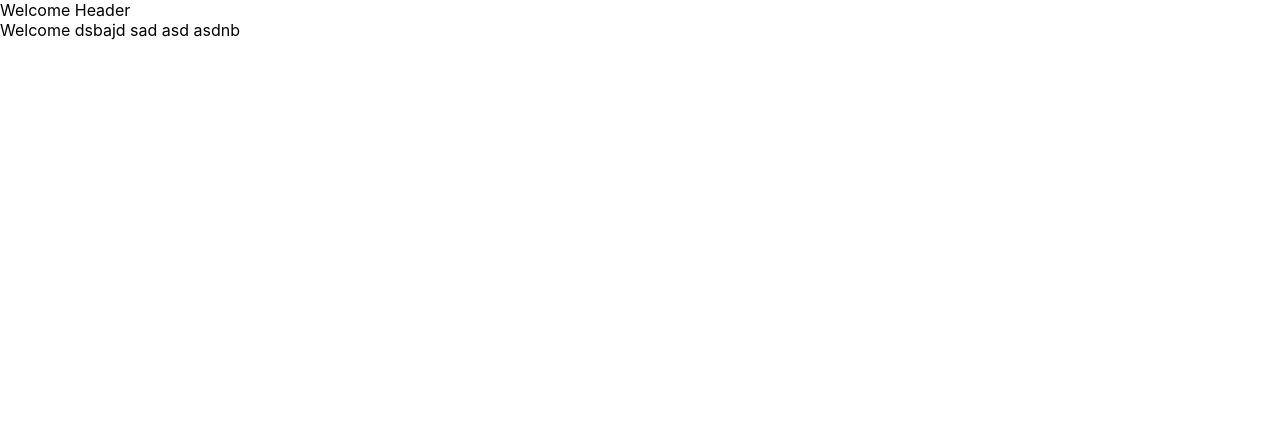
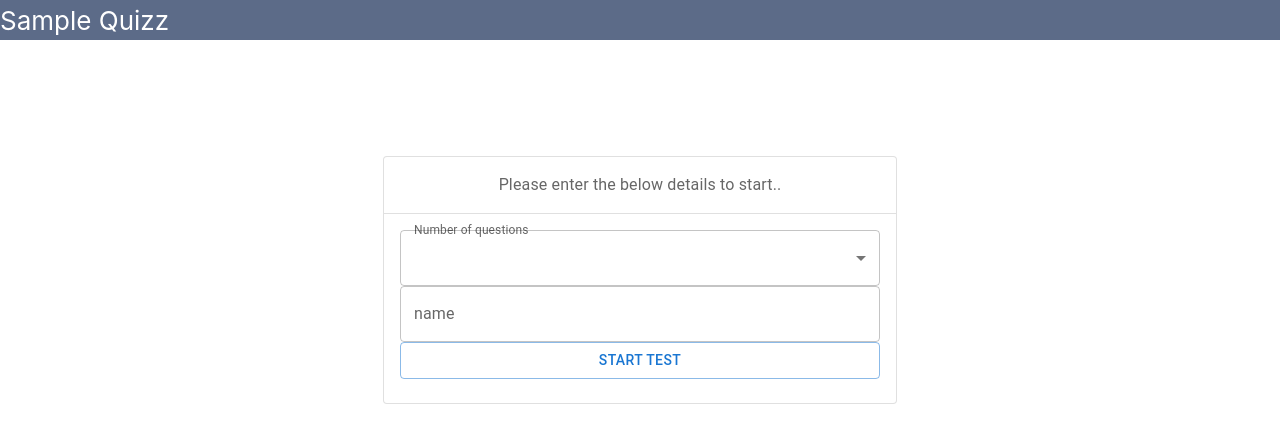
Before and after one commit to Rizwan20596/quizz-app, a React (Create React App) app in the folder frontend/quizz-frontend/: page / in a window 1280 px wide. Shown: the top 442 px of the page. Built offline with nearby package versions, Linux system fonts and the light colour scheme.

Commit message:
Frontend implementation without timer

```diff
--- a/frontend/quizz-frontend/package.json
+++ b/frontend/quizz-frontend/package.json
@@ -3,6 +3,9 @@
   "version": "0.1.0",
   "private": true,
   "dependencies": {
+    "@emotion/react": "^11.10.6",
+    "@emotion/styled": "^11.10.6",
+    "@mui/material": "^5.11.15",
     "@testing-library/jest-dom": "^5.16.5",
     "@testing-library/react": "^13.4.0",
     "@testing-library/user-event": "^13.5.0",
--- a/frontend/quizz-frontend/src/App.css
+++ b/frontend/quizz-frontend/src/App.css
@@ -1,5 +1,9 @@
+#root{
+  height: 100%;
+}
 .App {
   text-align: center;
+  height: 100%;
 }
 
 .App-logo {
@@ -13,12 +17,12 @@
   }
 }
 
-.App-header {
-  background-color: #282c34;
-  min-height: 100vh;
+.header {
+  background-color: #5c6b88;
+  height: 5vh;
   display: flex;
   flex-direction: column;
-  align-items: center;
+  align-items: start;
   justify-content: center;
   font-size: calc(10px + 2vmin);
   color: white;
@@ -26,6 +30,14 @@
 
 .App-link {
   color: #61dafb;
+}
+
+.quizz-body{
+  display: flex;
+  flex-direction: column;
+  align-items: center;
+  justify-content: center;
+  min-height: 60vh;
 }
 
 @keyframes App-logo-spin {
--- a/frontend/quizz-frontend/src/App.js
+++ b/frontend/quizz-frontend/src/App.js
@@ -2,6 +2,7 @@ import React from "react";
 import QuizzComponent from './components/quizz/quizz-home'
 import Header from './components/Header/header'
 import { Route, BrowserRouter as Router, Routes } from 'react-router-dom';
+import './App.css';
 
 const App = () => {
   return (
--- a/frontend/quizz-frontend/src/components/Header/header.jsx
+++ b/frontend/quizz-frontend/src/components/Header/header.jsx
@@ -3,8 +3,8 @@ import React from "react";
 
 const Header = () => {
     return (
-        <header className="App-header">
-            Welcome Header
+        <header className="header">
+            Sample Quizz
         </header>
     )
 }
--- /dev/null
+++ b/frontend/quizz-frontend/src/components/quizz/qna-comp.jsx
@@ -0,0 +1,41 @@
+import React, { useState } from "react";
+import { Card, CardContent, CardHeader, Typography, Divider, FormControl, Button, FormControlLabel, Checkbox, Alert, Snackbar } from '@mui/material';
+
+const QNAComponent = (props) => {
+const [selectedIndex, setSelectedIndex] = useState(100);
+const [enableAlert, setEnableAlert] = useState(false);
+    const verifyAnswer = () => {
+        if (selectedIndex === props.question.answer_index) {
+            setEnableAlert(true);
+            setTimeout(() => {
+                setEnableAlert(false)
+            }, 3000);
+            props.increaseScore();
+        }
+        setSelectedIndex(100);
+        props.nextQuestion();
+    }
+
+return(
+    <>
+        {enableAlert &&
+            <Snackbar open={enableAlert} autoHideDuration={6000} anchorOrigin={{vertical:'bottom', horizontal:'right'}}>
+                <Alert severity="success">Congrats! it was the right answer.</Alert>
+            </Snackbar>}
+        <Card variant="outlined" style={{ width: '80%' }}>
+            <CardHeader subheader={props.question.question} />
+            <Divider />
+            <CardContent>
+                <FormControl fullWidth style={{ marginLeft: '20px' }}>
+                    {props.question.choices.map((v, ind) => (
+                        <FormControlLabel control={<Checkbox checked={selectedIndex === ind ? true : false} onChange={() => { setSelectedIndex(ind) }} />} label={v} />
+                    ))}
+                    <Button variant="contained" onClick={() => { verifyAnswer() }}>{props.lastQuestion ? 'Finish' : 'Next'}</Button>
+                </FormControl>
+            </CardContent>
+        </Card>
+    </>
+)
+}
+
+export default QNAComponent
--- a/frontend/quizz-frontend/src/components/quizz/quizz-home.jsx
+++ b/frontend/quizz-frontend/src/components/quizz/quizz-home.jsx
@@ -1,8 +1,44 @@
-import React from "react";
+import React, { useEffect, useState } from "react";
+import QNAComponent from "./qna-comp";
+import PreStartComponent from "./quizz-pre-start";
+import ResultsScreen from './resultsScreen'
 
 const QuizzComponent = () => {
+    const [questions, setQuestions] = useState([]);
+    const [questIndex, setQuestIndex] = useState(0);
+    const [score, setScore] = useState(0);
+    const [finished, setFinished]= useState(false);
+    const startTest = (num) => {
+        let url = `http://localhost:8000/api/questions/${num}`;
+            fetch(url, {
+                method: "GET",
+                headers: { "Content-Type": "application/json" }
+            }).then((res) => res.json()).then(json => { setQuestions(json.data); });
+    }
+
+    const nextQuestion = () => {
+        if(questIndex+1 < questions.length){
+            setQuestIndex(questIndex+1);
+        } else {
+            setFinished(true);
+            setQuestIndex(0);
+        }
+    }
+
+    const increaseScore = () => {
+        setScore(score+1);
+    }
+
     return(
-        <div>Welcome dsbajd sad asd asdnb </div>
+        <div className="quizz-body">
+            {questions.length ?
+                (finished ?
+                    <ResultsScreen score={score} />
+                    : <QNAComponent question={questions[questIndex]} nextQuestion={nextQuestion} increaseScore={increaseScore} lastQuestion={questIndex + 1 === questions.length} />)
+                :
+                <PreStartComponent startTest={startTest} />
+            }
+        </div>
     )
 }
 
--- /dev/null
+++ b/frontend/quizz-frontend/src/components/quizz/quizz-pre-start.jsx
@@ -0,0 +1,35 @@
+import React, { useState } from "react";
+import { Card, CardContent, CardHeader, Divider, Select, MenuItem, InputLabel, FormControl, TextField, Button } from '@mui/material';
+
+const PreStartComponent = (props) => {
+    const dropdownVals = Array(10).fill(1);
+    const [selectedRange, setSelectedRange] = useState(false);
+    const storeVal = (name,val) => {
+        sessionStorage.setItem(name, val);
+    }
+    return (
+        <Card variant="outlined" style={{ width: '40%' }}>
+            <CardHeader
+                subheader='Please enter the below details to start..'
+            />
+            <Divider />
+            <CardContent>
+                <FormControl fullWidth>
+                    <InputLabel id="no-of-questions-label">Number of questions</InputLabel>
+                    <Select
+                        labelId="no-of-questions-label"
+                        value={selectedRange}
+                        onChange={(e) => {setSelectedRange(e.target.value); storeVal('range',e.target.value)}}
+                    >
+                        {dropdownVals.map((v, ind) => (
+                            <MenuItem value={ind}>{ind}</MenuItem>
+                        ))}
+                    </Select>
+                    <TextField id="outlined-basic" label='name' variant="outlined" onChange={(e) => { storeVal('name',e.target.value) }} />
+                    <Button variant="outlined" onClick={(e) => { props.startTest(selectedRange) }}>Start Test</Button>
+                </FormControl>
+            </CardContent>
+        </Card>
+    )
+}
+export default PreStartComponent
--- /dev/null
+++ b/frontend/quizz-frontend/src/components/quizz/resultsScreen.jsx
@@ -0,0 +1,18 @@
+import React from "react";
+import { Card, CardContent, CardHeader, Typography, Divider, } from '@mui/material';
+
+const ResultsScreen = (props) => {
+return(
+    <Card variant="outlined" style={{ width: '80%' }}>
+        <CardHeader subheader='Thank you for taking the quiz @Sample Quizz' title='Hurray!! You have completed the quiz successfully!'/>
+        <Divider />
+        <CardContent>
+            <Typography variant="h4">
+                Your Score: {props.score} out of {window.sessionStorage.getItem('range')}
+            </Typography>
+        </CardContent>
+    </Card>
+)
+}
+
+export default ResultsScreen;
--- a/frontend/quizz-frontend/src/index.css
+++ b/frontend/quizz-frontend/src/index.css
@@ -5,6 +5,7 @@ body {
     sans-serif;
   -webkit-font-smoothing: antialiased;
   -moz-osx-font-smoothing: grayscale;
+  height: 700px;
 }
 
 code {
```
Also changed, not shown: 2 other files (tests, documents, lock files or other folders).
